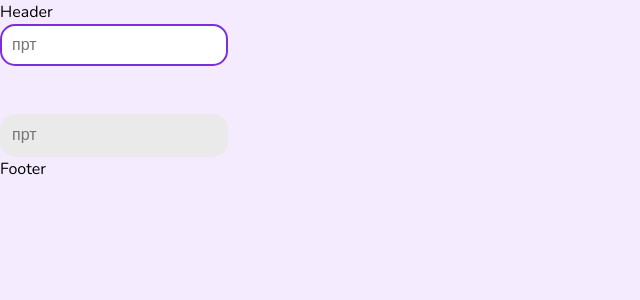
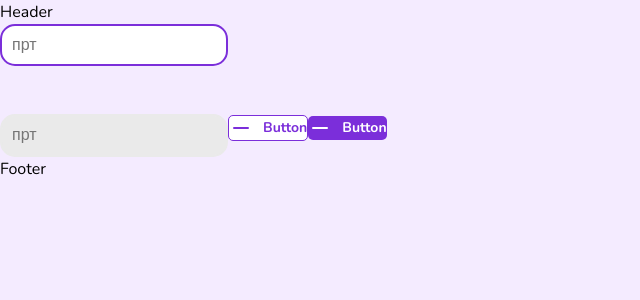
Before and after one commit to Fooreilry/store, a Next.js app: page / in a window 1280 px wide. Shown: the top 300 px of the page, without its empty margins (0-640 px from the left). Built offline with nearby package versions, Linux system fonts and the light colour scheme.

Commit message:
button finished

```diff
--- a/src/app/styles/variables/variables.css
+++ b/src/app/styles/variables/variables.css
@@ -1,6 +1,9 @@
 :root {
   /* font */
   --font-family: 'Nunito', sans-serif;
+  --font-size-xs: 14px;
+  --font-line-xs: 22px;
+  --font-xs: var(--font-size-xs) / var(--font-line-xs) var(--font-family);
   --font-size-s: 16px;
   --font-line-s: 24px;
   --font-s: var(--font-size-s) / var(--font-line-s) var(--font-family);
--- /dev/null
+++ b/src/app/types/global.d.ts
@@ -0,0 +1 @@
+type ConstType<T> = T[keyof T];
--- a/src/pages/HomePage/ui/Home.tsx
+++ b/src/pages/HomePage/ui/Home.tsx
@@ -1,4 +1,6 @@
 import { Input } from '@/src/shared/ui/Input/Input';
+import { Button, ButtonVariants } from '@/src/shared/ui/Button';
+import { Minus } from 'lucide-react';
 
 export default function HomePage() {
   return (
@@ -10,6 +12,12 @@ export default function HomePage() {
       <br />
       <br />
       <Input type="text" placeholder="прт" variants="search" />
+      <Button variant={ButtonVariants.SECONDARY} icon={<Minus />} iconPosition="left">
+        Button
+      </Button>
+      <Button variant={ButtonVariants.PRIMARY} icon={<Minus />} iconPosition="left">
+        Button
+      </Button>
     </main>
   );
 }
--- a/src/shared/ui/Button/index.tsx
+++ b/src/shared/ui/Button/index.tsx
@@ -1,3 +1,3 @@
-import { Button } from './ui/Button';
+import { Button, ButtonVariants } from './ui/Button';
 
-export { Button };
+export { Button, ButtonVariants };
--- a/src/shared/ui/Button/ui/Button.module.css
+++ b/src/shared/ui/Button/ui/Button.module.css
@@ -3,6 +3,9 @@
   border: none;
   background: none;
   cursor: pointer;
+  font: var(--font-xs);
+  font-weight: 600;
+  border-radius: 5px;
 }
 
 .primary {
@@ -15,3 +18,9 @@
   color: var(--primary-color);
   border: 1px solid var(--primary-color);
 }
+
+.withIcon {
+  display: flex;
+  align-items: center;
+  gap: 10px;
+}
--- a/src/shared/ui/Button/ui/Button.tsx
+++ b/src/shared/ui/Button/ui/Button.tsx
@@ -1,21 +1,44 @@
-'use client';
-
 import classNames from '@/src/shared/utils/classnames/classnames';
 import { ButtonHTMLAttributes } from 'react';
 import cls from './Button.module.css';
 
-type ButtonVariantsType = 'primary' | 'secondary';
+export const ButtonVariants = {
+  PRIMARY: 'primary',
+  SECONDARY: 'secondary',
+} as const;
+
+export type ButtonVariantsType = ConstType<typeof ButtonVariants>;
+
+export type iconPositionType = 'left' | 'right';
 
 export interface ButtonProps extends ButtonHTMLAttributes<HTMLButtonElement> {
   children: React.ReactNode;
   className?: string;
   variant?: ButtonVariantsType;
+  icon?: React.ReactNode;
+  iconPosition?: iconPositionType;
 }
 
-export const Button = ({ type = 'button', children, className = '', variant = 'primary', ...props }: ButtonProps) => {
+export const Button = ({
+  type = 'button',
+  children,
+  className = '',
+  variant = ButtonVariants.PRIMARY,
+  icon,
+  iconPosition = 'left',
+  ...props
+}: ButtonProps) => {
   return (
     <button className={classNames(cls.Button, {}, [className, cls[variant]])} type={type} {...props}>
-      {children}
+      {!icon ? (
+        children
+      ) : (
+        <div className={cls.withIcon}>
+          {iconPosition === 'left' && icon}
+          <span>{children}</span>
+          {iconPosition === 'right' && icon}
+        </div>
+      )}
     </button>
   );
 };
```
